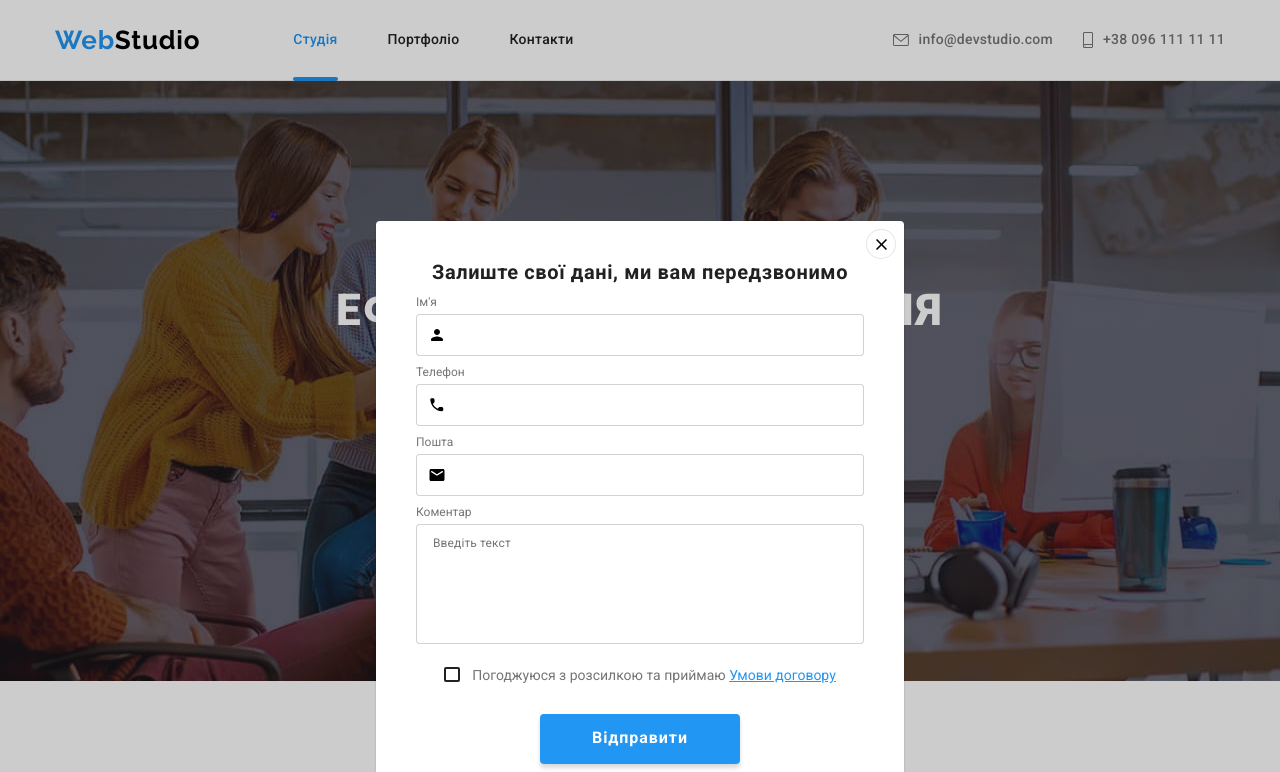
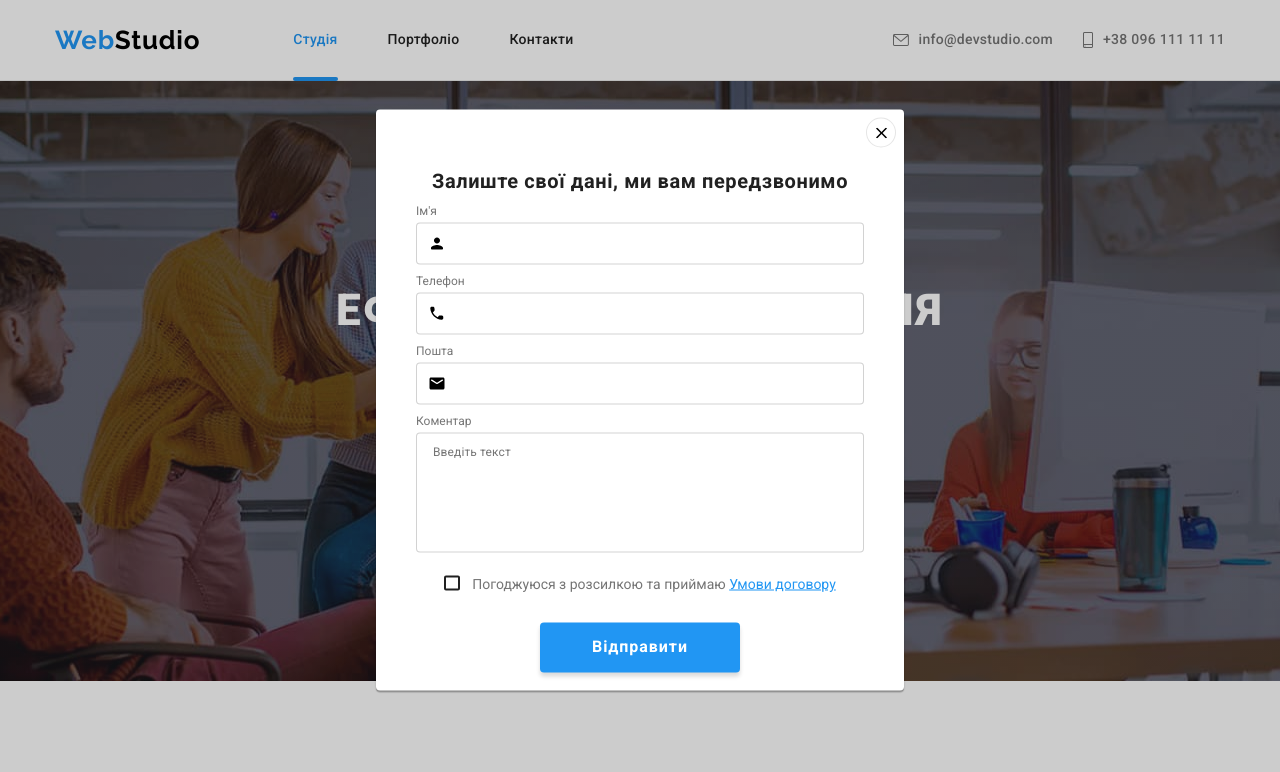
Before and after one commit to EgorRosliakov/goit-markup-hw-06, a plain HTML site: page index.html in a window 1280 px wide. Both pictures are taken after a click on the button "Замовити послугу". Shown: the top 772 px of the page. Drawn offline with nearby package versions, Linux system fonts and the light colour scheme.

Commit message:
виправив дз6

```diff
--- a/css/styles.css
+++ b/css/styles.css
@@ -722,15 +722,16 @@ color: var(--primary-white-color);
   position: absolute;
   width: 528px;
   height: 581px;
-  top: 221px;
+  top: 50%;
   left: 50%;
   background: var(--primary-white-color);
   border-radius: 4px;
-  transform: translateX(-50%) scale(1);
+  transform: translate(-50%, -50%) scale(1);
   box-shadow: 0px 2px 1px rgba(0, 0, 0, 0.2), 0 1px 1px rgba(0, 0, 0, 0.14),
     0 1px 3px rgba(0, 0, 0, 0.12);
   transition: transform 250ms cubic-bezier(0.4, 0, 0.2, 1),
     visability 250ms cubic-bezier(0.4, 0, 0.2, 1);
+    padding: 40px;
 }
 
 .icon-close {
@@ -761,9 +762,8 @@ color: var(--primary-white-color);
     text-align: center;
     letter-spacing: 0.03em;
     color: var(--title-text-color);
-    margin-top: 0;
-    margin-bottom: 12px;
-    margin-top: 40px;
+    margin-bottom:12px;
+    font-weight: 700;
 }
 .form-control {
   position: relative;
@@ -819,10 +819,7 @@ border-color: var(--accent-color);
 }
 
 /* checkbox */
-.contackt-form {
-  padding-left: 40px;
-    padding-right: 40px;
-}
+
 .checkbox-input {
   appearance: none;
 }
@@ -882,7 +879,6 @@ opacity: 1;
       align-items: center;
       letter-spacing: 0.06em;
       margin-top: 30px;
-        margin-bottom: 40px;
         cursor: pointer;
         transition: 250ms cubic-bezier(0.4, 0, 0.2, 1);
 }
--- a/index.html
+++ b/index.html
@@ -437,7 +437,7 @@
 
     <div class="backdrop is-hidden" data-modal>
       <div class="modal">
-        <h2 class="form-title">Залиште свої дані, ми вам передзвонимо</h2>
+        <p class="form-title">Залиште свої дані, ми вам передзвонимо</p>
 
         <form class="contackt-form" name="contack-form">
           <label class="form-label" for="person-name">Ім'я</label>
```
